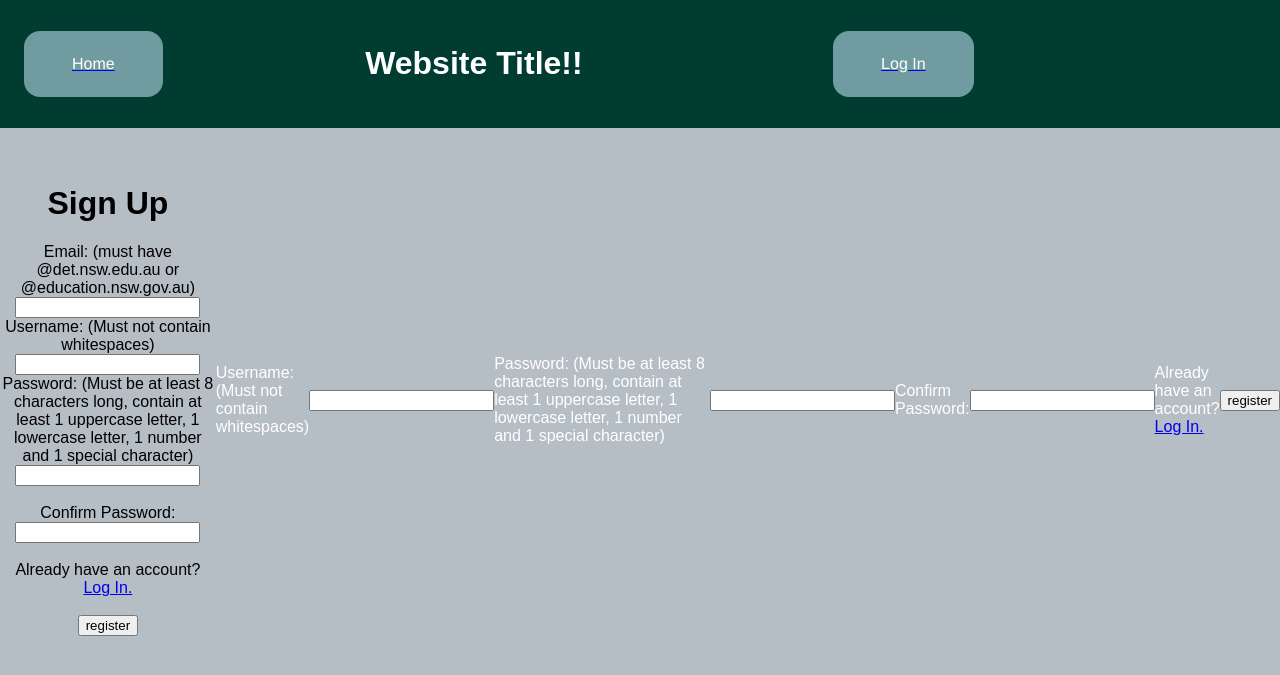
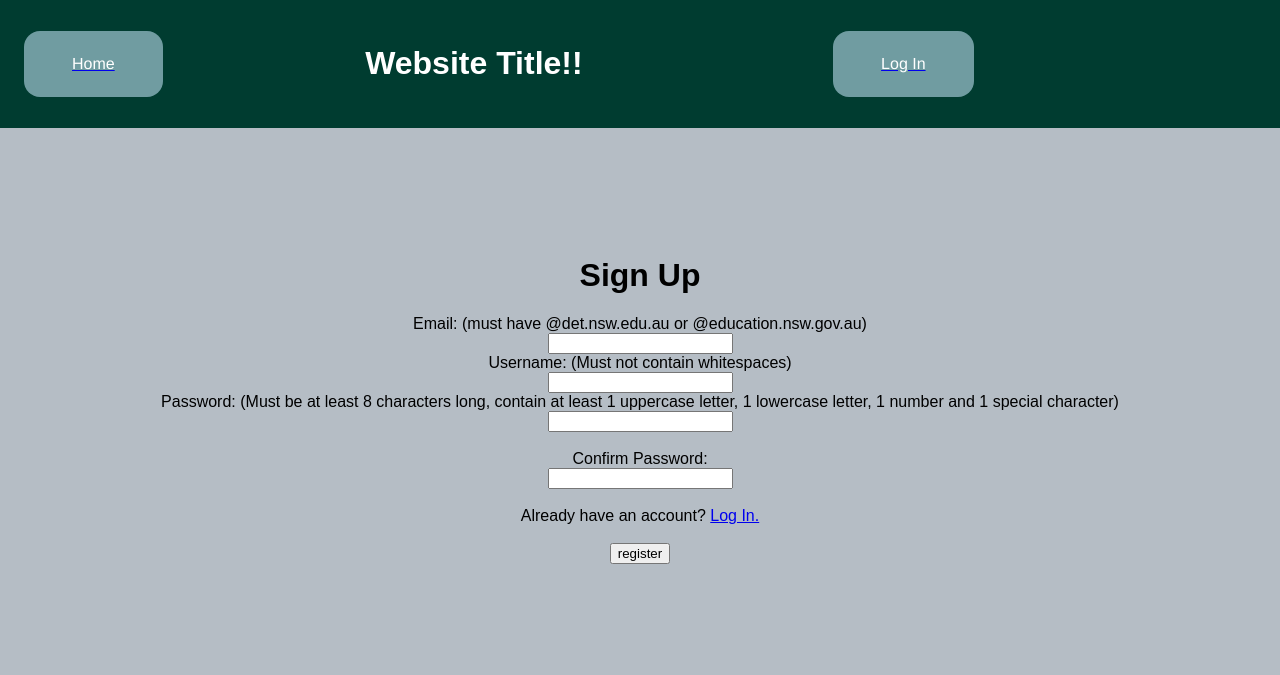
Before and after one commit to StrategTheSeer6/Skanda_Major_Project_2026_SEN_PWA, a Flask app: page /register in a window 1280 px wide. Shown: the top 675 px of the page. Run offline with Flask 3, Linux system fonts and the light colour scheme.

Commit message:
Clean up register.html by removing unnecessary code
Removed unused form elements and comments from the registration page.

```diff
--- a/Skanda Nagendra Yr12 Software Major Project Backup/templates/register.html
+++ b/Skanda Nagendra Yr12 Software Major Project Backup/templates/register.html
@@ -8,7 +8,6 @@
     <link rel="stylesheet" type="text/css" href="{{ url_for('static', filename='style.css') }}">
     <link rel="icon" href="{{ url_for('static', filename='icon-192.png') }}" type="image/png">
     <link rel="preconnect" href="https://fonts.googleapis.com">
-
 
     <title>SEN - Sign Up</title>
 
@@ -56,26 +55,4 @@
     </div>
 
 </body>
-</html>            <!--the email only accepts inputs with @education.nsw.gov.au or @det.nsw.edu.au, and cannot contain whitespaces-->
-
-
-            <label for="username">Username: (Must not contain whitespaces)</label><br>
-            <input type="text" id="tbusername" name="username" required pattern=^\S+$><br>
-            <!--Username cannot have spaces-->
-
-            <label for="password">Password: (Must be at least 8 characters long, contain at least 1 uppercase letter, 1 lowercase letter, 1 number and 1 special character)</label><br>
-            <input type="password" id="tbpassword" name="password" pattern=^(?=.*[a-z])(?=.*[A-Z])(?=.*\d)(?=.*[@$!%*?&])[A-Za-z\d@$!%*?&]{8,}$ required><br><br>
-
-            <label for="confirm_password">Confirm Password:</label><br>
-            <input type="password" id="tbconfirm_password" name="confirm_password" pattern=^(?=.*[a-z])(?=.*[A-Z])(?=.*\d)(?=.*[@$!%*?&])[A-Za-z\d@$!%*?&]{8,}$ required><br><br>
-
-
-
-            <label for="login">Already have an account? <a href="/login">Log In.</a></label><br><br>
-
-            <input type="submit" value="register">
-        </form>
-    </div>
-
-</body>
 </html>
```
